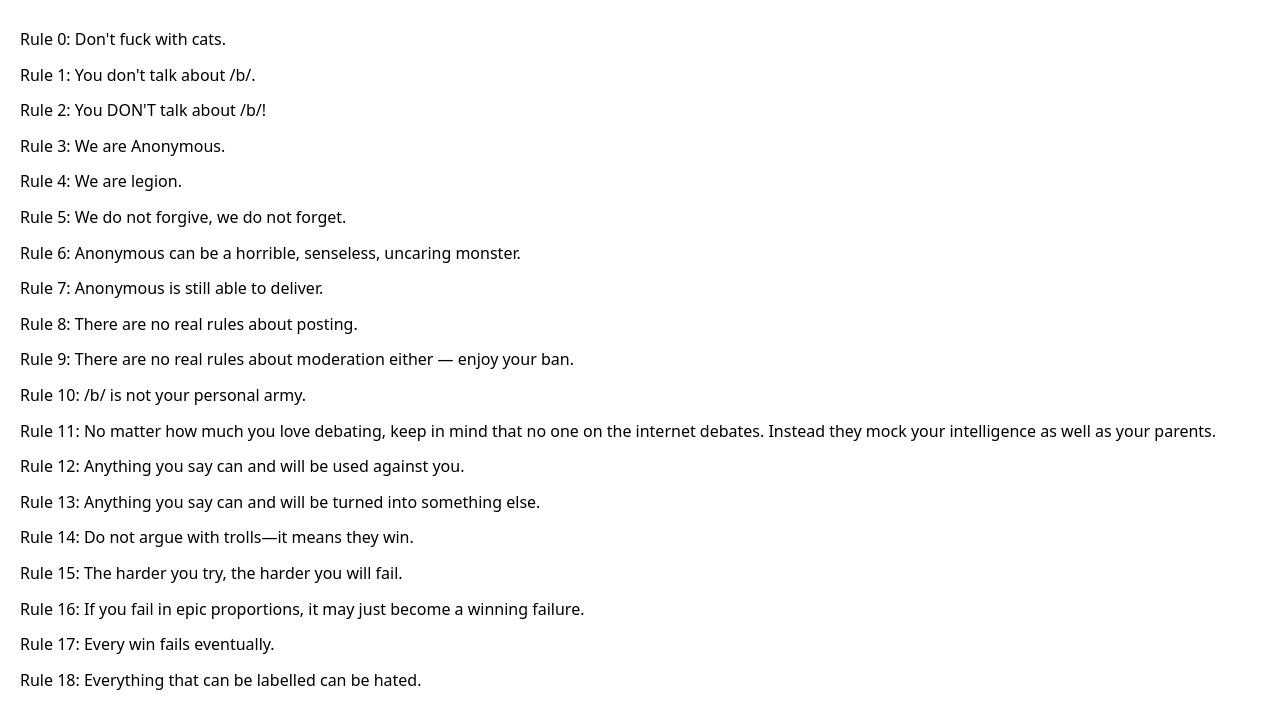
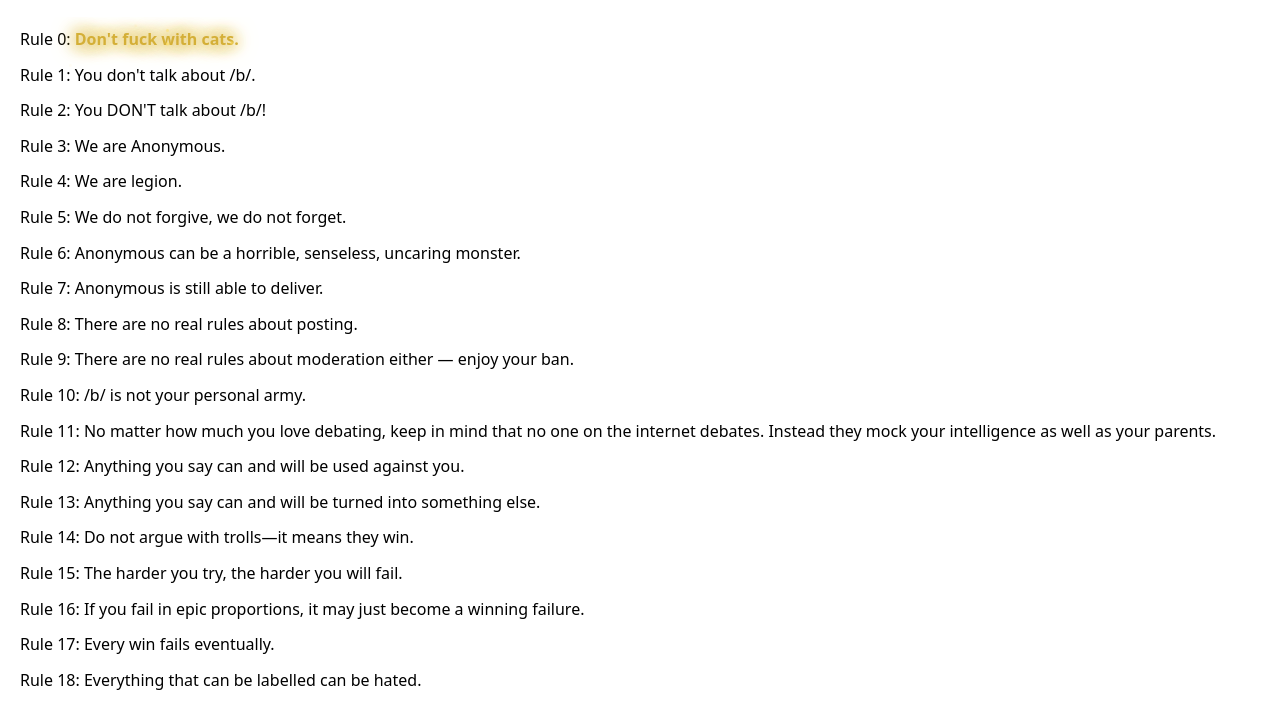
Before and after one commit to textdev-0/internet-rules, a website: page main/rules.html in a window 1280 px wide. Shown: the part 97-800 px from the top of the page. Drawn offline with Linux system fonts and the light colour scheme.

Commit message:
cats are VERY important

```diff
--- a/main/rules.html
+++ b/main/rules.html
@@ -43,7 +43,71 @@
     <img src="/assets/icons/moon.png" alt="moon" class="moon-icon" id="darkModeToggle">
 </div>
 <div class="rules-container">
-    <p>Rule 0: Don't fuck with cats.</p>
+
+    <p class="rule-zero-container">Rule 0: <span style="font-weight: bold; color: #D4AF37; text-shadow: 0 0 5px #D4AF37, 0 0 10px #D4AF37; position: relative;" class="gold-rule" id="rule-zero">Don't fuck with cats.</span></p>
+    <style>
+        .gold-rule {
+            animation: shine 2s infinite;
+            position: relative;
+        }
+        @keyframes shine {
+            0% { text-shadow: 0 0 5px #D4AF37, 0 0 10px #D4AF37; }
+            50% { text-shadow: 0 0 15px #D4AF37, 0 0 20px #D4AF37, 0 0 25px #D4AF37; }
+            100% { text-shadow: 0 0 5px #D4AF37, 0 0 10px #D4AF37; }
+        }
+        .particle {
+            position: absolute;
+            background-color: #FFE066;
+            width: 3px;
+            height: 3px;
+            border-radius: 50%;
+            pointer-events: none;
+            opacity: 1;
+            z-index: 100;
+        }
+        @keyframes particleFade {
+            0% { opacity: 1; }
+            100% { opacity: 0; transform: translate(var(--end-x), var(--end-y)); }
+        }
+    </style>
+    <script>
+        document.addEventListener('DOMContentLoaded', function() {
+            const ruleZero = document.getElementById('rule-zero');
+
+            function createParticle() {
+                const particle = document.createElement('div');
+                particle.className = 'particle';
+
+                // Random position along the text
+                const textWidth = ruleZero.offsetWidth;
+                const startX = Math.random() * textWidth;
+
+                // Random direction
+                const angle = Math.random() * Math.PI * 2;
+                const distance = 20 + Math.random() * 30;
+                const endX = Math.cos(angle) * distance;
+                const endY = Math.sin(angle) * distance;
+
+                particle.style.setProperty('--end-x', `${endX}px`);
+                particle.style.setProperty('--end-y', `${endY}px`);
+
+                particle.style.left = `${startX}px`;
+                particle.style.top = `${ruleZero.offsetHeight / 2}px`;
+                particle.style.animation = 'particleFade 1s forwards';
+
+                ruleZero.appendChild(particle);
+
+                // Remove particle after animation completes
+                setTimeout(() => {
+                    particle.remove();
+                }, 1000);
+            }
+
+            // Create a particle approximately once per second
+            setInterval(createParticle, 100);
+        });
+    </script>
+
     <p>Rule 1: You don't talk about /b/.</p>
     <p>Rule 2: You DON'T talk about /b/!</p>
     <p>Rule 3: We are Anonymous.</p>
```
